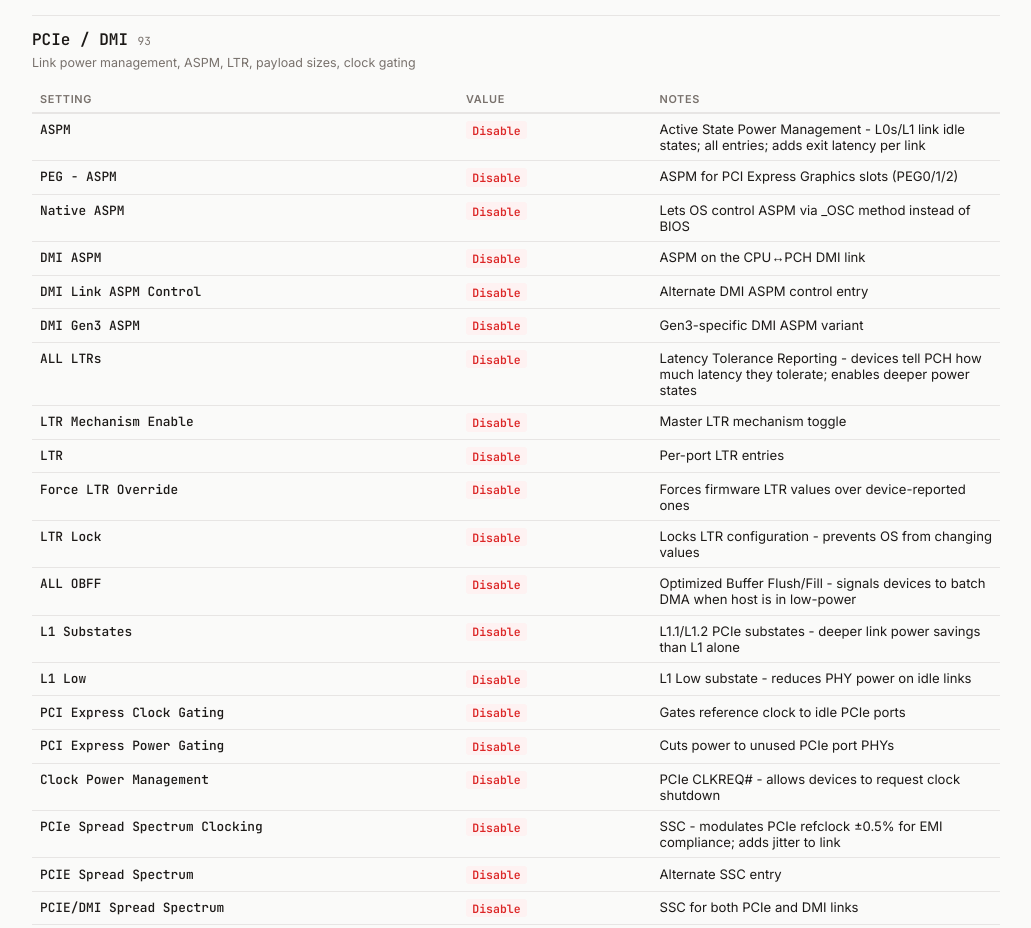
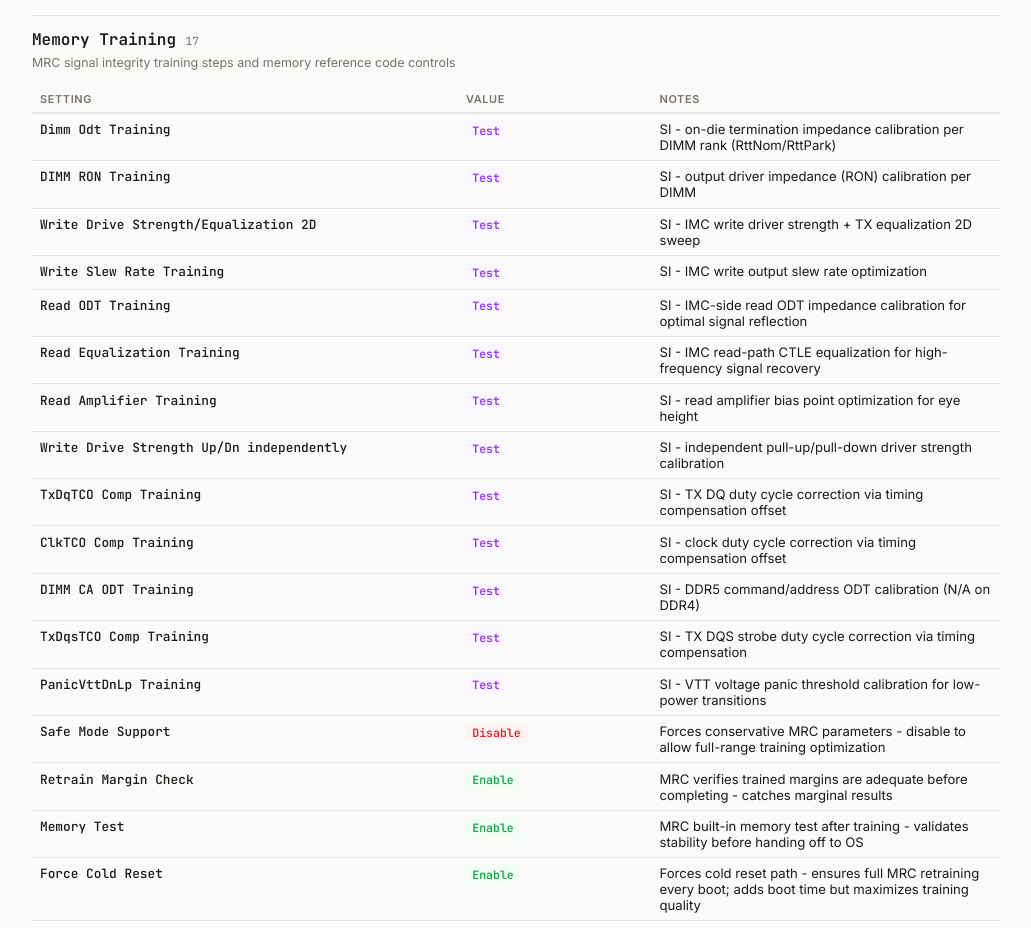
Before and after one commit to southtowne/Intel-Scewin-Configurator, a plain HTML site: page index.html in a window 1280 px wide. Shown: the part 7840-8768 px from the top of the page, without its empty margins (124-1155 px from the left). Drawn offline with Linux system fonts and the light colour scheme.

Commit message:
Update index.html

```diff
--- a/index.html
+++ b/index.html
@@ -607,6 +607,36 @@
       <tr data-action="disable"><td>RFI Mitigation</td><td><span class="val val-disable">Disable</span></td><td>DDR RFI mitigation for wireless coexistence - temporarily slows DDR speed to reduce interference</td><td class="col-toggle toggle-cell"></td></tr>
       <tr data-action="disable"><td>DLVR RFI Mitigation</td><td><span class="val val-disable">Disable</span></td><td>Digital Linear Voltage Regulator RFI mitigation - modulates DLVR frequency for EMI; disable if not using onboard wireless</td><td class="col-toggle toggle-cell"></td></tr>
       <tr data-action="enable"><td>Low Latency</td><td><span class="val val-enable">Enable</span></td><td>MRC low-latency mode - optimizes memory controller scheduling for latency over bandwidth</td><td class="col-toggle toggle-cell"></td></tr>
+    </tbody>
+  </table>
+  </div>
+</section>
+
+<!-- ==================== MEMORY TRAINING ==================== -->
+<section id="training" data-section="training">
+  <h2>Memory Training <span class="count-badge"></span></h2>
+  <p class="cat-desc">MRC signal integrity training steps and memory reference code controls</p>
+  <div class="overflow-x">
+  <table class="ref-only">
+    <thead><tr><th>Setting</th><th>Value</th><th>Notes</th><th class="col-toggle"></th></tr></thead>
+    <tbody>
+      <tr data-action="test" data-no-preset><td>Dimm Odt Training</td><td><span class="val val-test">Test</span></td><td>SI  -  on-die termination impedance calibration per DIMM rank (RttNom/RttPark)</td><td class="col-toggle toggle-cell"></td></tr>
+      <tr data-action="test" data-no-preset><td>DIMM RON Training</td><td><span class="val val-test">Test</span></td><td>SI  -  output driver impedance (RON) calibration per DIMM</td><td class="col-toggle toggle-cell"></td></tr>
+      <tr data-action="test" data-no-preset><td>Write Drive Strength/Equalization 2D</td><td><span class="val val-test">Test</span></td><td>SI  -  IMC write driver strength + TX equalization 2D sweep</td><td class="col-toggle toggle-cell"></td></tr>
+      <tr data-action="test" data-no-preset><td>Write Slew Rate Training</td><td><span class="val val-test">Test</span></td><td>SI  -  IMC write output slew rate optimization</td><td class="col-toggle toggle-cell"></td></tr>
+      <tr data-action="test" data-no-preset><td>Read ODT Training</td><td><span class="val val-test">Test</span></td><td>SI  -  IMC-side read ODT impedance calibration for optimal signal reflection</td><td class="col-toggle toggle-cell"></td></tr>
+      <tr data-action="test" data-no-preset><td>Read Equalization Training</td><td><span class="val val-test">Test</span></td><td>SI  -  IMC read-path CTLE equalization for high-frequency signal recovery</td><td class="col-toggle toggle-cell"></td></tr>
+      <tr data-action="test" data-no-preset><td>Read Amplifier Training</td><td><span class="val val-test">Test</span></td><td>SI  -  read amplifier bias point optimization for eye height</td><td class="col-toggle toggle-cell"></td></tr>
+      <tr data-action="test" data-no-preset><td>Write Drive Strength Up/Dn independently</td><td><span class="val val-test">Test</span></td><td>SI  -  independent pull-up/pull-down driver strength calibration</td><td class="col-toggle toggle-cell"></td></tr>
+      <tr data-action="test" data-no-preset><td>TxDqTCO Comp Training</td><td><span class="val val-test">Test</span></td><td>SI  -  TX DQ duty cycle correction via timing compensation offset</td><td class="col-toggle toggle-cell"></td></tr>
+      <tr data-action="test" data-no-preset><td>ClkTCO Comp Training</td><td><span class="val val-test">Test</span></td><td>SI  -  clock duty cycle correction via timing compensation offset</td><td class="col-toggle toggle-cell"></td></tr>
+      <tr data-action="test" data-no-preset><td>DIMM CA ODT Training</td><td><span class="val val-test">Test</span></td><td>SI  -  DDR5 command/address ODT calibration (N/A on DDR4)</td><td class="col-toggle toggle-cell"></td></tr>
+      <tr data-action="test" data-no-preset><td>TxDqsTCO Comp Training</td><td><span class="val val-test">Test</span></td><td>SI  -  TX DQS strobe duty cycle correction via timing compensation</td><td class="col-toggle toggle-cell"></td></tr>
+      <tr data-action="test" data-no-preset><td>PanicVttDnLp Training</td><td><span class="val val-test">Test</span></td><td>SI  -  VTT voltage panic threshold calibration for low-power transitions</td><td class="col-toggle toggle-cell"></td></tr>
+      <tr data-action="disable"><td>Safe Mode Support</td><td><span class="val val-disable">Disable</span></td><td>Forces conservative MRC parameters  -  disable to allow full-range training optimization</td><td class="col-toggle toggle-cell"></td></tr>
+      <tr data-action="enable"><td>Retrain Margin Check</td><td><span class="val val-enable">Enable</span></td><td>MRC verifies trained margins are adequate before completing  -  catches marginal results</td><td class="col-toggle toggle-cell"></td></tr>
+      <tr data-action="enable"><td>Memory Test</td><td><span class="val val-enable">Enable</span></td><td>MRC built-in memory test after training  -  validates stability before handing off to OS</td><td class="col-toggle toggle-cell"></td></tr>
+      <tr data-action="enable" data-keywords="cold reset"><td>Force Cold Reset</td><td><span class="val val-enable">Enable</span></td><td>Forces cold reset path  -  ensures full MRC retraining every boot; adds boot time but maximizes training quality</td><td class="col-toggle toggle-cell"></td></tr>
     </tbody>
   </table>
   </div>
@@ -980,7 +1010,7 @@
 
 <script>
 const SECTION_LABELS = {
-  cstates: 'C-States', power: 'Power Mgmt', cpu: 'CPU', memory: 'Memory',
+  cstates: 'C-States', power: 'Power Mgmt', cpu: 'CPU', memory: 'Memory', training: 'Memory Training',
   pcie: 'PCIe / DMI', usb: 'USB', security: 'Security', peripherals: 'Peripherals',
   debug: 'Debug', boot: 'Boot / Misc', perf: 'Performance', experimental: 'Experimental'
 };
@@ -1199,7 +1229,7 @@ function applySettings(parsed, enabledSettings) {
       let oldVal = '';
       for (let j = block.optStart; j <= block.optEnd; j++) {
         if (/\*/.test(lines[j])) {
-          const m = lines[j].match(/\]\s*(.+)$/);
+          const m = lines[j].replace(/\s*\/\/.*$/, '').match(/\]\s*(.+)$/);
           if (m) oldVal = m[1].trim();
         }
       }
@@ -1224,7 +1254,7 @@ function applySettings(parsed, enabledSettings) {
           } else if (/^(\s+)(\[.+)/.test(lines[j])) {
             lines[j] = lines[j].replace(/^(\s+)(\[)/, '$1*$2');
           }
-          const nm = lines[j].match(/\]\s*(.+)$/);
+          const nm = lines[j].replace(/\s*\/\/.*$/, '').match(/\]\s*(.+)$/);
           found = true; changed++;
           const blockStart = block.lineIdx;
           const blockEnd = bi + 1 < parsed.blocks.length ? parsed.blocks[bi + 1].lineIdx - 1 : lines.length - 1;
@@ -1458,7 +1488,7 @@ document.getElementById('btnConfirmApply').addEventListener('click', async () =>
     if (seen.has(key)) return;
     seen.add(key);
     for (let i = c.blockStart; i <= c.blockEnd; i++) {
-      outputLines.push(result.lines[i].replace(/\s*\/\/\s*Move "\*" to the desired Option.*$/, ''));
+      outputLines.push(result.lines[i]);
     }
   });
   const blob = new Blob([outputLines.join('\r\n')], { type: 'text/plain' });
```
